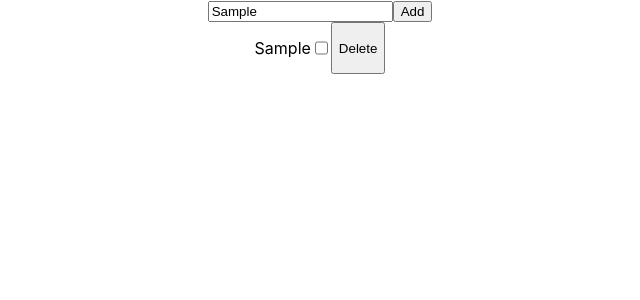
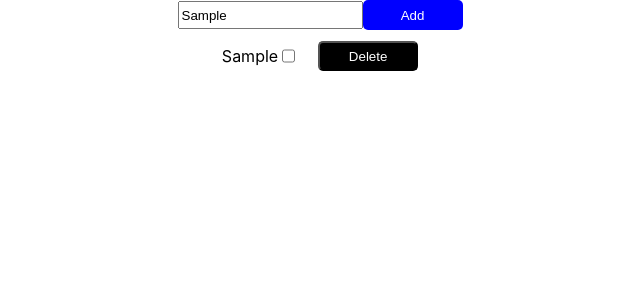
Before and after one commit to AugustoBaez/todo-list, a React (Create React App) app: page / in a window 1280 px wide. Both pictures are taken after typing "Sample" into the empty fields and a click on the button "Add". Shown: the top 300 px of the page, without its empty margins (320-960 px from the left). Built offline with nearby package versions, Linux system fonts and the light colour scheme.

Commit message:
add css and clean code

```diff
--- a/src/App.css
+++ b/src/App.css
@@ -2,11 +2,36 @@
   text-align: center;
 }
 
+.task, .text {
+  display: flex;
+}
 .task {
   justify-content: center;
-  display: flex;
+  align-items: center;
+}
+
+.text{
+  margin-right: 20px;
+  align-items: center;
+}
+
+.addBtn {
+  background-color: blue;
+  border-style: none;
 }
 
 .completado {
-  background-color: green;
+  text-decoration-line: line-through;
 }
+
+button {
+  background-color: black;
+  color: white;
+  border-radius: 5px;
+  width: 100px;
+  height: 30px
+}
+
+input {
+  height: 22px;
+}
--- a/src/components/List.jsx
+++ b/src/components/List.jsx
@@ -9,7 +9,6 @@ const List = ({ todos, setTodos }) => {
     const completadoHandler = (task) => {
         setTodos(todos.map(item => {
             if (item.id == task.id) {
-                console.log(todos.completed)
                 return {
                     ...item, completed: !item.completed
                 }
@@ -21,8 +20,10 @@ const List = ({ todos, setTodos }) => {
         <>
             {todos.map((task) =>
                 <div className="task">
-                    <p key={task.id} className={`checkItem ${task.completed ? "completado" : ""}`}>{task.content}</p>
-                    <input type="checkbox" onClick={() => completadoHandler(task)} />
+                    <div className="text">
+                        <p key={task.id} className={`checkItem ${task.completed ? "completado" : ""}`}>{task.content}</p>
+                        <input type="checkbox" onClick={() => completadoHandler(task)} />
+                    </div>
                     <button onClick={() => deleteTask(task)}>Delete</button>
                 </div>
             )}
--- a/src/components/TodoForm.jsx
+++ b/src/components/TodoForm.jsx
@@ -1,6 +1,6 @@
 import React, { useState } from 'react'
 
-const Todo = ({todos, setTodos}) => {
+const Todo = ({ todos, setTodos }) => {
 
     const [content, setContent] = useState("")
     const [completed, setCompleted] = useState(false)
@@ -8,13 +8,13 @@ const Todo = ({todos, setTodos}) => {
 
     const handleSubmit = (e) => {
         e.preventDefault()
-        setTodos([...todos, {content: content, completed: false, id: Math.random() * 100}])
+        setTodos([...todos, { content: content, completed: false, id: Math.random() * 100 }])
     }
 
     return (
         <form onSubmit={handleSubmit}>
             <input type="text" placeholder='Add Todo' onChange={(e) => setContent(e.target.value)}></input>
-           <button type='submit'>Add</button>
+            <button type='submit' className="addBtn">Add</button>
         </form>
     )
 
```
Also changed, not shown: src/App.js (+0 -8 lines).
